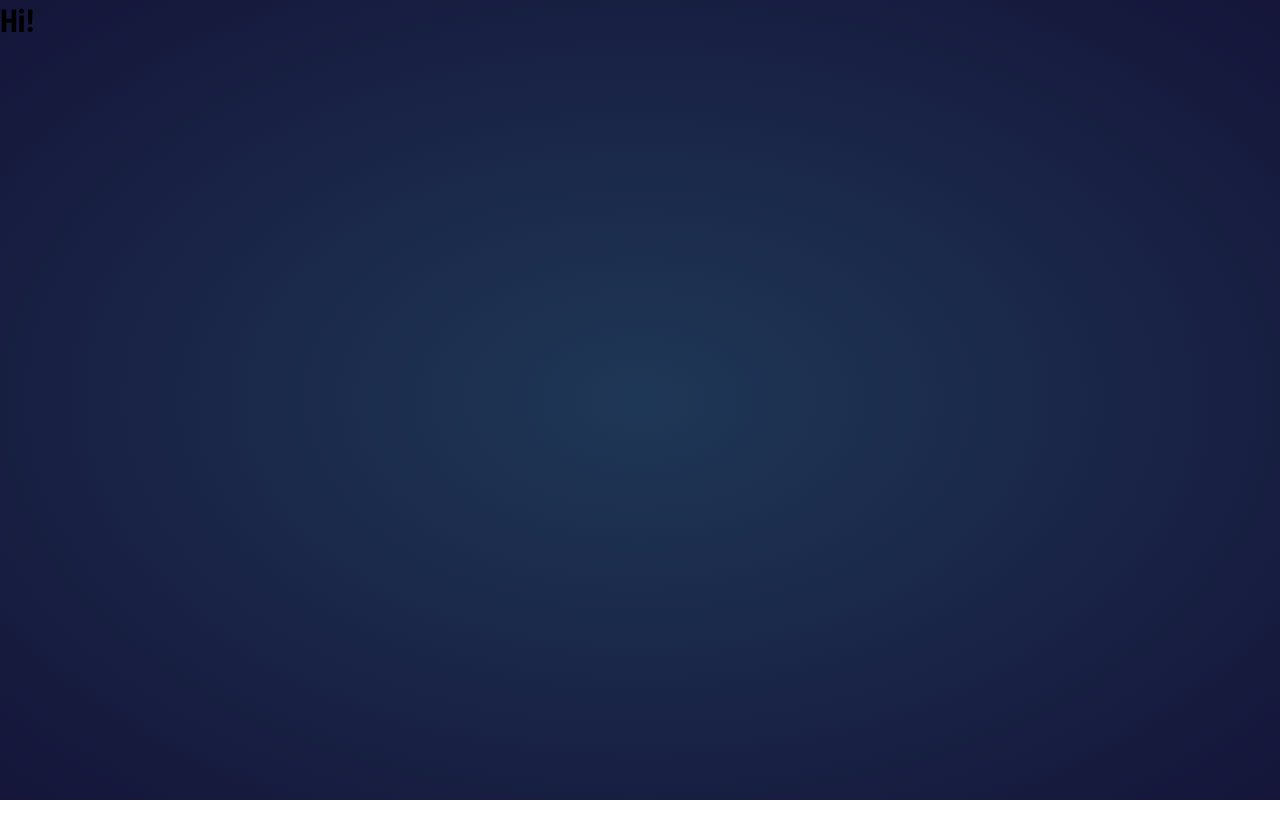
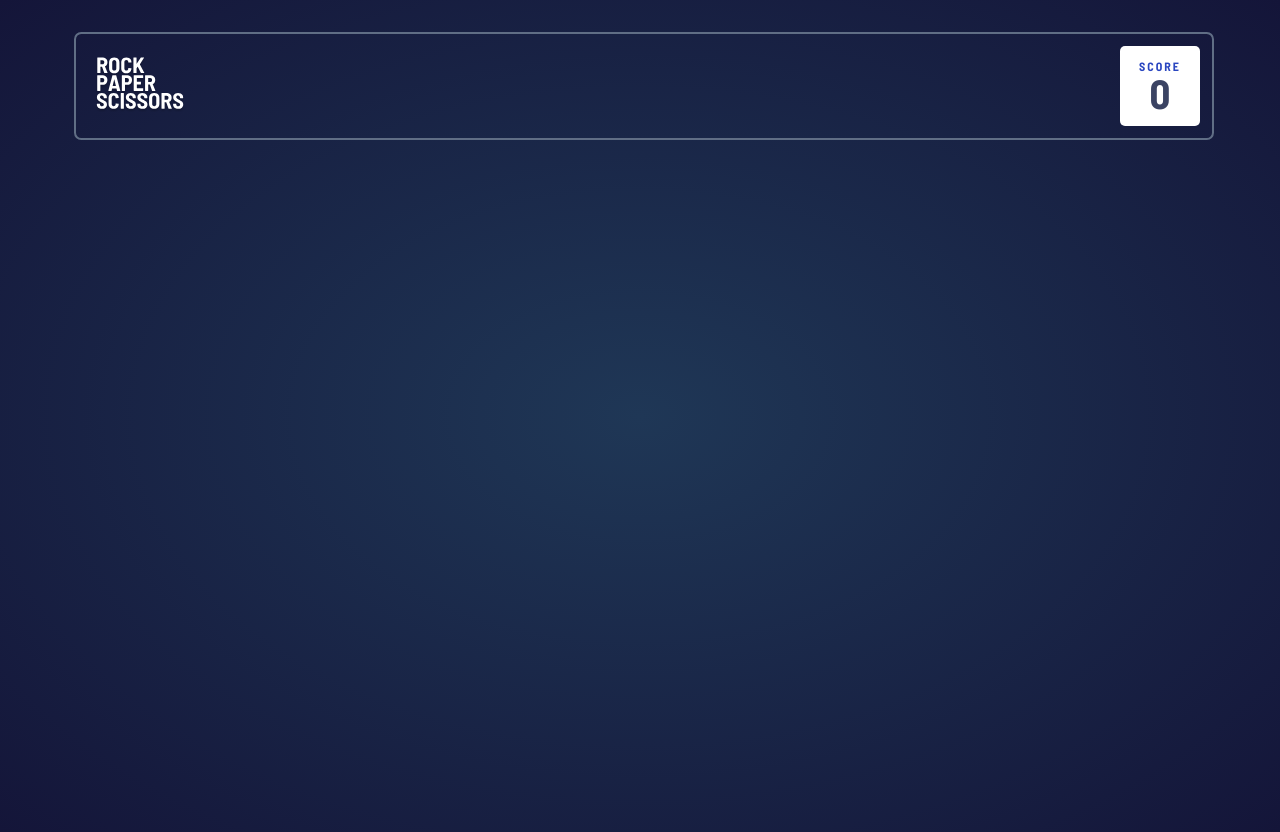
Before and after one commit to ayoub-mrz/Scissor-paper-rock, a plain HTML site: page index.html in a window 1280 px wide. Before the commit the page ends 800 px from the top, so only its background shows below. Drawn offline with Linux system fonts and the light colour scheme.

Commit message:
Add container & header

```diff
--- a/index.html
+++ b/index.html
@@ -13,6 +13,20 @@
         <title>Game (Scissor paper rock)</title>
     </head>
 <body>
-    <h1>Hi!</h1>
+
+    <div class="container">
+        <!-- ------------------- Header ------------------- -->
+        <div class="game-header">
+            <div class="game-logo">
+                <img src="IMG/logo.svg" alt="logo">
+            </div>
+            <div class="game-score">
+                <div class="score-title">score</div>
+                <div class="score-num">0<span class="plus">+1</span></div>
+            </div>
+        </div>
+        <!-- ------------------- Header ------------------- -->
+    </div>
+
 </body>
 </html>
--- a/style.css
+++ b/style.css
@@ -15,3 +15,82 @@ button {
     border: none;
     outline: none;
 }
+
+/* ------------------------------------ Game Header ---------------------------------------------- */
+.game-header {
+    width: 100%;
+    border: 2px solid hsl(217, 16%, 45%);
+    display: flex;
+    align-items: center;
+    justify-content: space-between;
+    border-radius: 0.45rem;
+    padding: .75rem;
+    margin: 2rem .25rem;
+}
+.game-header .game-logo img {
+    height: 55px;
+    margin-left: 0.45rem;
+}
+.game-header .game-score {
+    height: 80px;
+    aspect-ratio: 1/1;
+    border-radius: 5px;
+    background: #FFF;
+    display: flex;
+    flex-direction: column;
+    align-items: center;
+    justify-content: center;
+ }
+.game-header .game-score .score-title {
+    color: #2a46c0;
+    font-size: .75em;
+    font-weight: 700;
+    letter-spacing: 2px;
+    text-transform: uppercase;
+ }
+.game-header .game-score .score-num {
+    color: #3b4363;
+    font-size: 2.55em;
+    font-weight: 700;
+    line-height: 40px;
+    position: relative;
+ }
+.game-header .game-score .score-num .plus {
+    position: absolute;
+    top: 50%;
+    left: 50%;
+    transform: translate(-50%);
+    color: #00bcd4;
+    font-size: .55em;
+    line-height: 25px;
+    animation: IncrementScore 1.6s;
+    animation-play-state: paused;
+    opacity: 0;
+ }
+/* ------------------------------------ Game Header ---------------------------------------------- */
+
+/* ------------------------------------ Container & Query ---------------------------------------------- */
+
+.container {
+    padding: 0 15px;
+    margin: 0 auto;
+}
+  /* Small */
+@media (min-width: 768px) {
+    .container {
+        width: 750px;
+    }
+}
+  /* Medium */
+@media (min-width: 992px) {
+    .container {
+        width: 970px;
+    }
+}
+  /* Large */
+@media (min-width: 1200px) {
+    .container {
+        width: 1170px;
+    }
+}
+/* ------------------------------------ Container & Query ---------------------------------------------- */
```
